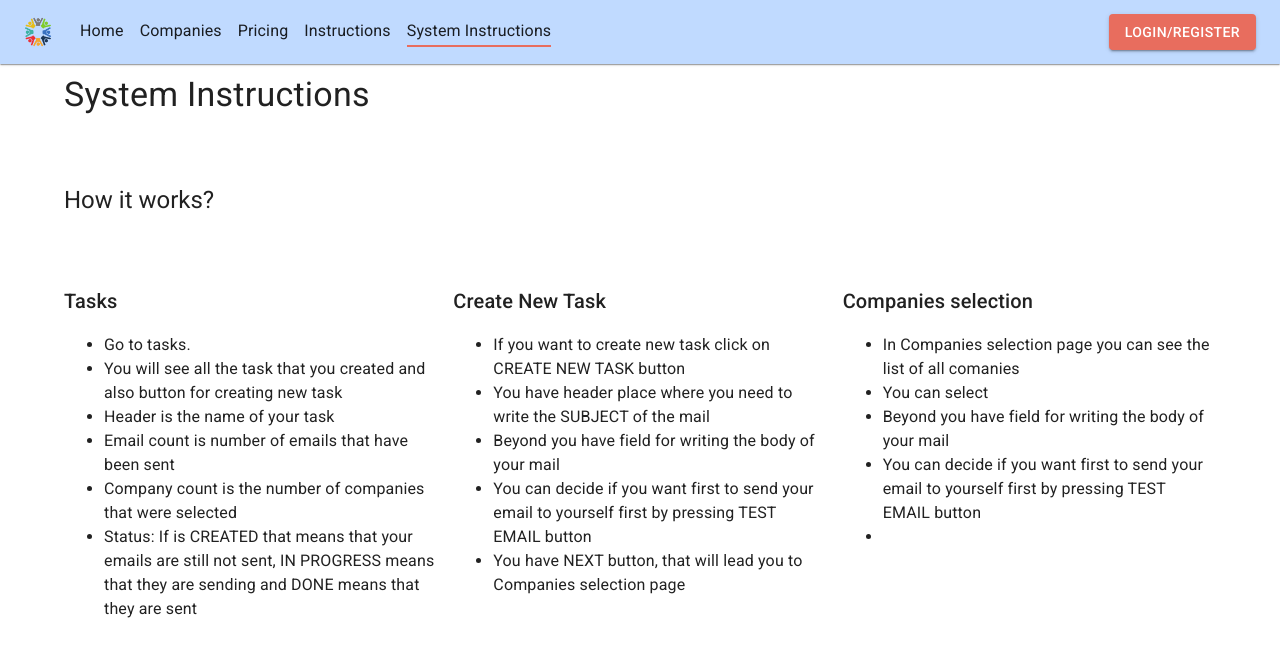
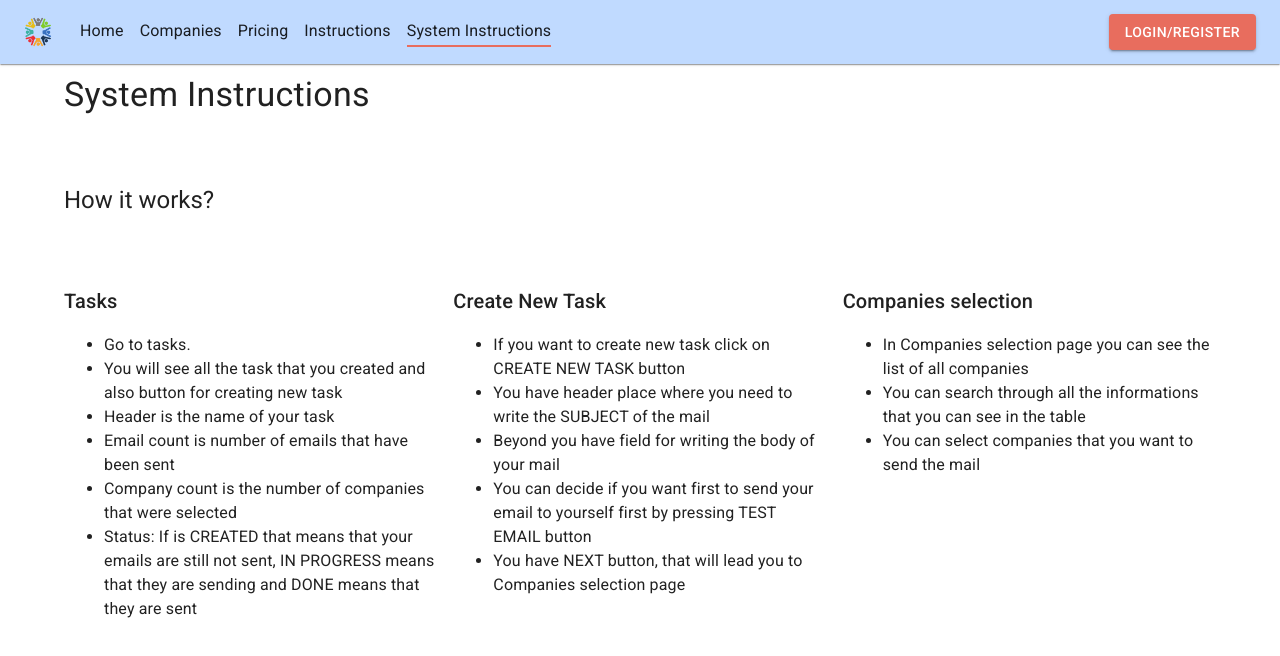
Before and after one commit to AArlauskas/Software-Engineering-Work-and-Travel, a React (Create React App) app in the folder wt-frontend/: page /system-instructions in a window 1280 px wide. Shown: the top 656 px of the page. Built offline with nearby package versions, Linux system fonts and the light colour scheme.

Commit message:
Changes in Instruction page

```diff
--- a/wt-frontend/src/App.js
+++ b/wt-frontend/src/App.js
@@ -15,7 +15,7 @@ import UserRoles from "./constants/UserRoles";
 import PaymentSuccessPage from "./containers/PaymentSuccessPage/PaymentSuccessPage";
 import TasksPage from "./containers/TasksPage/TasksPage";
 import TasksManagerPage from "./containers/TasksManagerPage/TasksManagerPage";
-import InstructionsPage from "./containers/InstructionsPage/InstructionPage";
+import InstructionsPage from "./containers/InstructionsPage/InstructionsPage";
 import SystemInstructionsPage from "./containers/SystemInstructionsPage/SystemInstructionsPage";
 
 function App() {
--- a/wt-frontend/src/containers/SystemInstructionsPage/SystemInstructionsPage.jsx
+++ b/wt-frontend/src/containers/SystemInstructionsPage/SystemInstructionsPage.jsx
@@ -35,17 +35,13 @@ const SystemInstructionsPage = () => {
             <Grid item xs={12} md={4} alignItems="center">
                 <Typography variant="h6">Companies selection</Typography>
                 <ul>
-                    <li>In Companies selection page you can see the list of all comanies</li>
-                    <li>You can select </li>
-                    <li>Beyond you have field for writing the body of your mail </li>
-                    <li>You can decide if you want first to send your email to yourself first by pressing TEST EMAIL button </li>
-                    <li></li>
+                    <li>In Companies selection page you can see the list of all companies</li>
+                    <li>You can search through all the informations that you can see in the table</li>
+                    <li>You can select companies that you want to send the mail </li>
                 </ul>
             </Grid>
             <Grid item xs={4} />
         </Grid>
-
-
     );
 };
 
```
Also changed, not shown: wt-frontend/src/containers/InstructionsPage/InstructionsPage.jsx (renamed from wt-frontend/src/containers/InstructionsPage/InstructionPage.jsx).
